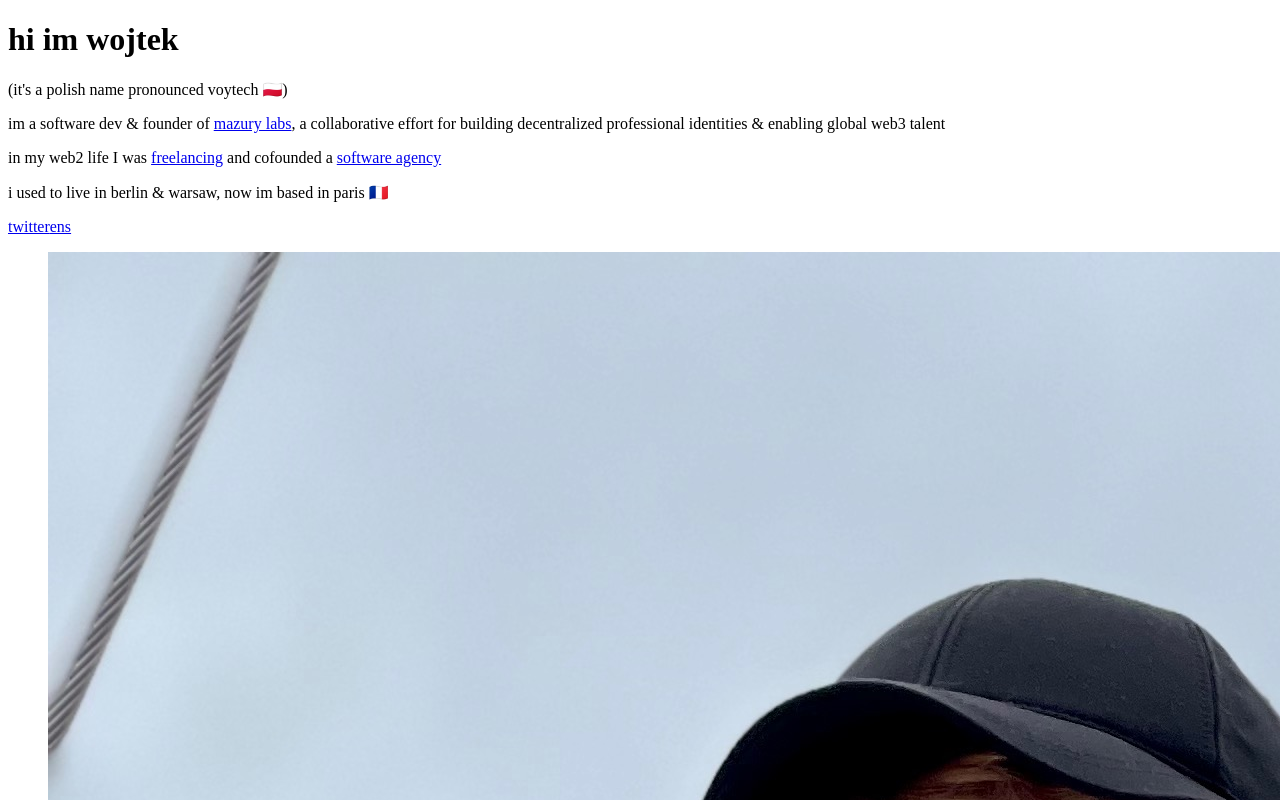
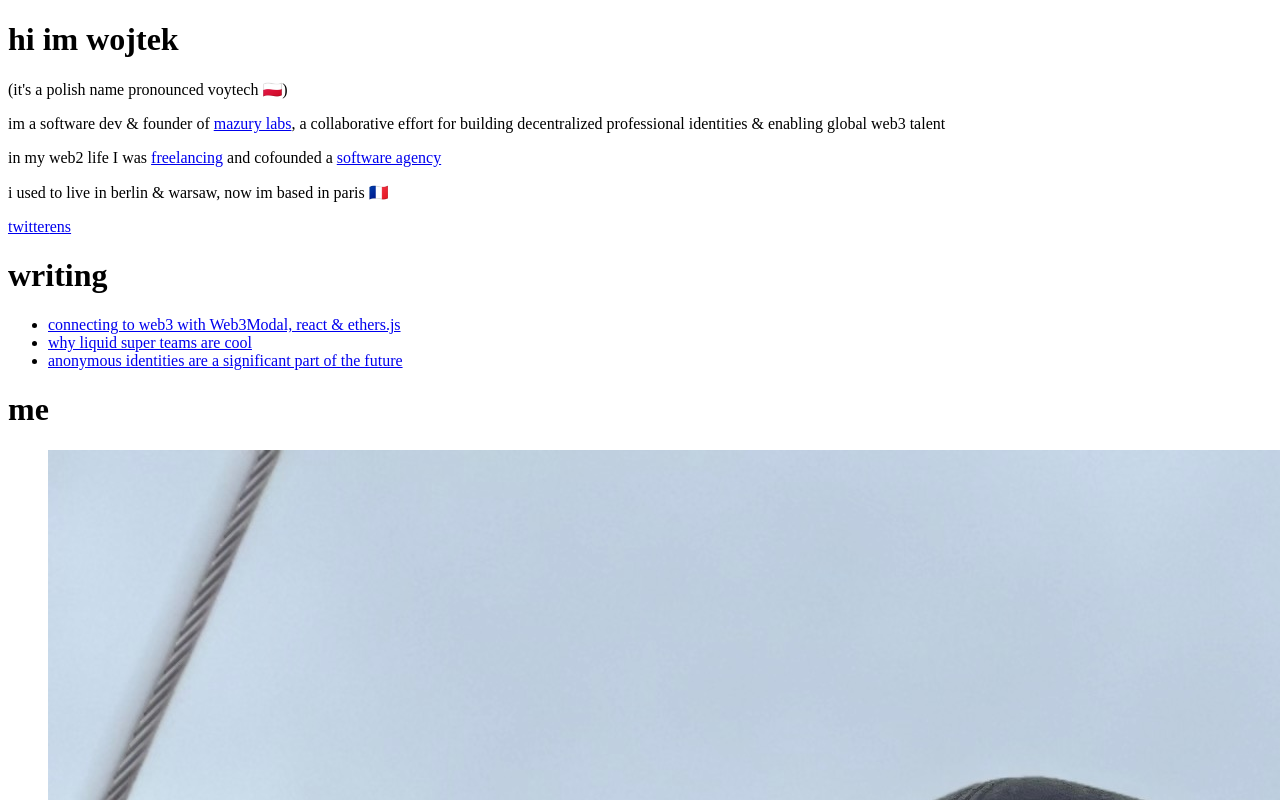
Before and after one commit to wojtekwtf/wojtek.wtf, a Next.js app: page / in a window 1280 px wide. Shown: the top 800 px of the page. Built offline with nearby package versions, Linux system fonts and the light colour scheme.

Commit message:
Add writing section

```diff
--- a/pages/index.js
+++ b/pages/index.js
@@ -16,6 +16,13 @@ export default function Home() {
         <p className="mb-10">i used to live in berlin & warsaw, now im based in paris 🇫🇷</p>
         <a target="_blank" href="https://twitter.com/wojtekwtf" className="underline mb-4">twitter</a>
         <a target="_blank" href="https://app.ens.domains/name/wojtek.eth" className="underline mb-10">ens</a>
+        <h1 className="text-4xl md:text-3xl font-semibold mb-4">writing</h1>
+        <ul className="mb-10">
+          <li className="mb-4"><a target="_blank" className="underline" href="https://mirror.xyz/wojtek.eth/bFdyI5_3f0MoKSRIQ0piYdSOFJWQqbo-r8oTqjSQ9hI">connecting to web3 with Web3Modal, react & ethers.js</a></li>
+          <li className="mb-4"><a target="_blank" className="underline" href="https://twitter.com/wojtekwtf/status/1416887071382261766">why liquid super teams are cool</a></li>
+          <li className="mb-4"><a target="_blank" className="underline" href="https://twitter.com/wojtekwtf/status/1413154128964980739?s=21">anonymous identities are a significant part of the future</a></li>
+        </ul>
+        <h1 className="text-4xl md:text-3xl font-semibold mb-4">me</h1>
         <figure className="mb-20">
           <img src="/wojtek.jpeg" className="w-4/5 mx-auto md:w-80" />
           <figcaption className="text-xs mt-2">this is me. photo taken at irl <a target="_blank" href="https://en.wikipedia.org/wiki/Masuria" className="underline">Mazury</a></figcaption>
```
